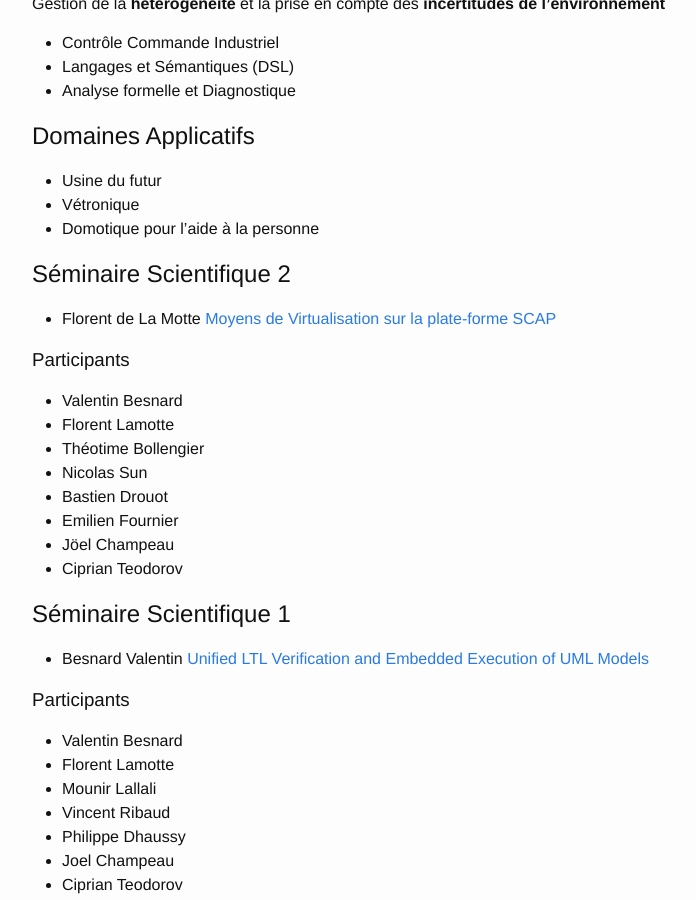
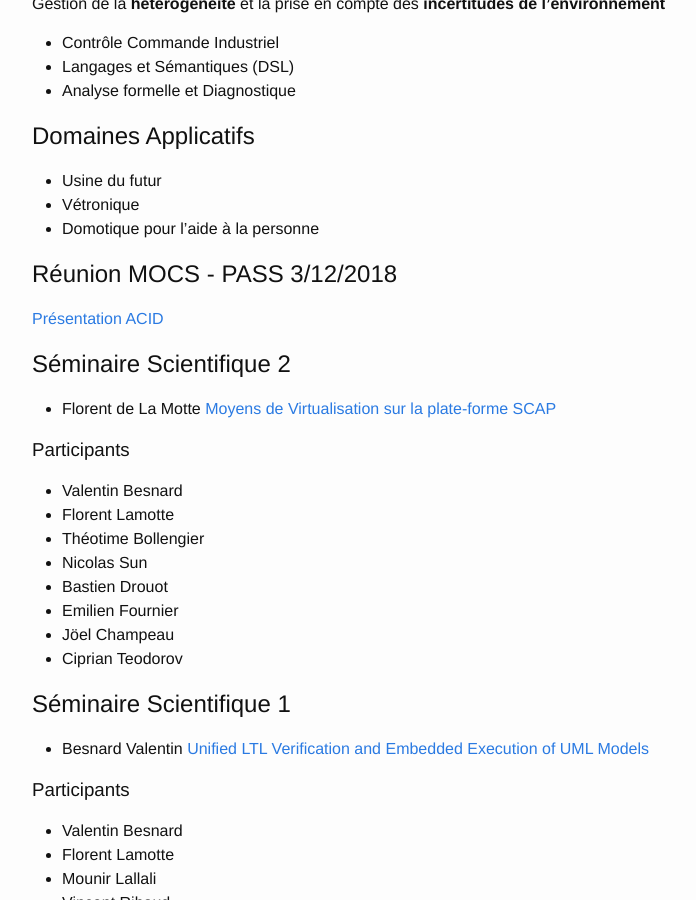
Before and after one commit to mocs-enstab/mocs-enstab.github.io, a Jekyll site: the page built from acid/index.md, in a window 1280 px wide and 900 px high, scrolled down 683 px. Shown: the whole window, without its empty margins (238-934 px from the left). Built offline with Jekyll 4.4.1, drawn with Linux system fonts in a browser that asks for light colours.

Commit message:
added presentation MOCS-PASS

```diff
--- a/acid/index.md
+++ b/acid/index.md
@@ -39,6 +39,10 @@ Gestion de la **hétérogénéité** et la prise en compte des **incertitudes de
 - Usine du futur
 - Vétronique
 - Domotique pour l'aide à la personne
+
+## Réunion MOCS - PASS 3/12/2018
+
+[Présentation ACID](/assets/MOCS_ACID_181202.pptx)
 
 ## Séminaire Scientifique 2
 
```
Also changed, not shown: 1 other file.
